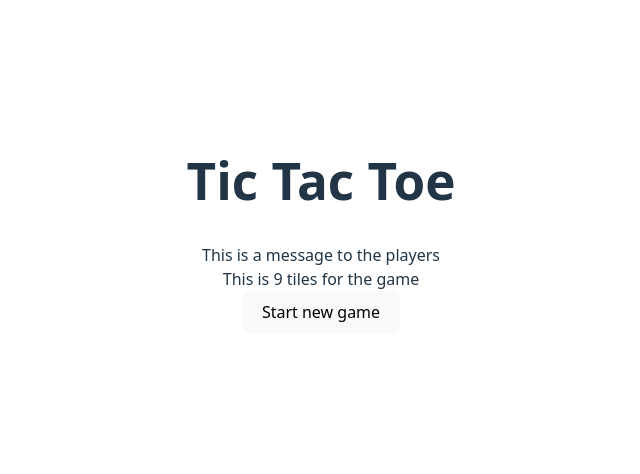
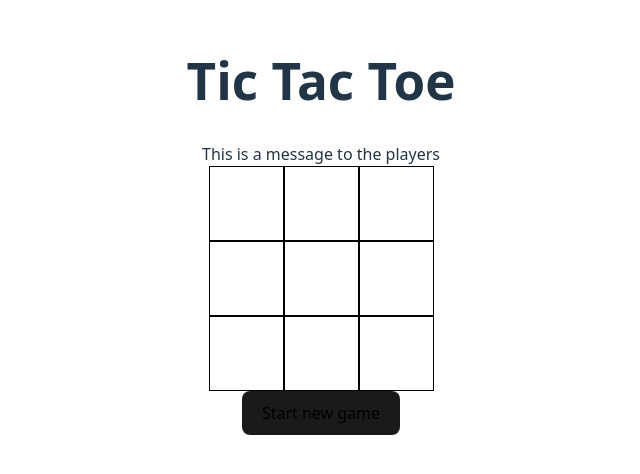
Before and after one commit to DanielNedergaard/tic-tac-toe, a React (Vite) app: page / in a window 1280 px wide. Shown: the part 174-648 px from the top of the page, without its empty margins (319-959 px from the left). Built offline with nearby package versions, Linux system fonts and the light colour scheme.

Commit message:
Added a 3x3 grid

```diff
--- a/src/App.css
+++ b/src/App.css
@@ -16,3 +16,32 @@
 .game-grid {
   display: block;
 }
+
+.tile-row {
+  margin-bottom: -4px;
+}
+.tile-button {
+  height: 75px;
+  width: 75px;
+  background-color: #ffffff;
+  border: 1px solid;
+  border-color: #000000;
+}
+
+.start-button {
+  padding: 0.6em 1.2em;
+  border-radius: 8px;
+  border: 1px solid transparent;
+  font-size: 1em;
+  font-weight: 500;
+  font-family: inherit;
+  background-color: #1a1a1a;
+  transition: border-color 0.25s;
+}
+.start-button:hover {
+  border-color: #646cff;
+}
+button:focus,
+.start-button:focus-visible {
+  outline: 4px auto -webkit-focus-ring-color;
+}
--- a/src/GameBoard.tsx
+++ b/src/GameBoard.tsx
@@ -2,8 +2,22 @@ export default function GameBoard() {
     return (
         <div className="game-board-card">
             <span className="game-message-span">This is a message to the players</span>
-            <span className="game-grid">This is 9 tiles for the game</span>
-            <button>Start new game</button>
+            <div className="tile-row">
+                <button className="tile-button"></button>
+                <button className="tile-button"></button>
+                <button className="tile-button"></button>
+            </div>
+            <div className="tile-row">
+                <button className="tile-button"></button>
+                <button className="tile-button"></button>
+                <button className="tile-button"></button>
+            </div>
+            <div className="tile-row">
+                <button className="tile-button"></button>
+                <button className="tile-button"></button>
+                <button className="tile-button"></button>
+            </div>
+            <button className="start-button">Start new game</button>
         </div>
     )
 }
--- a/src/index.css
+++ b/src/index.css
@@ -27,22 +27,7 @@ h1 {
 }
 
 button {
-  border-radius: 8px;
-  border: 1px solid transparent;
-  padding: 0.6em 1.2em;
-  font-size: 1em;
-  font-weight: 500;
-  font-family: inherit;
-  background-color: #1a1a1a;
   cursor: pointer;
-  transition: border-color 0.25s;
-}
-button:hover {
-  border-color: #646cff;
-}
-button:focus,
-button:focus-visible {
-  outline: 4px auto -webkit-focus-ring-color;
 }
 
 @media (prefers-color-scheme: light) {
```
